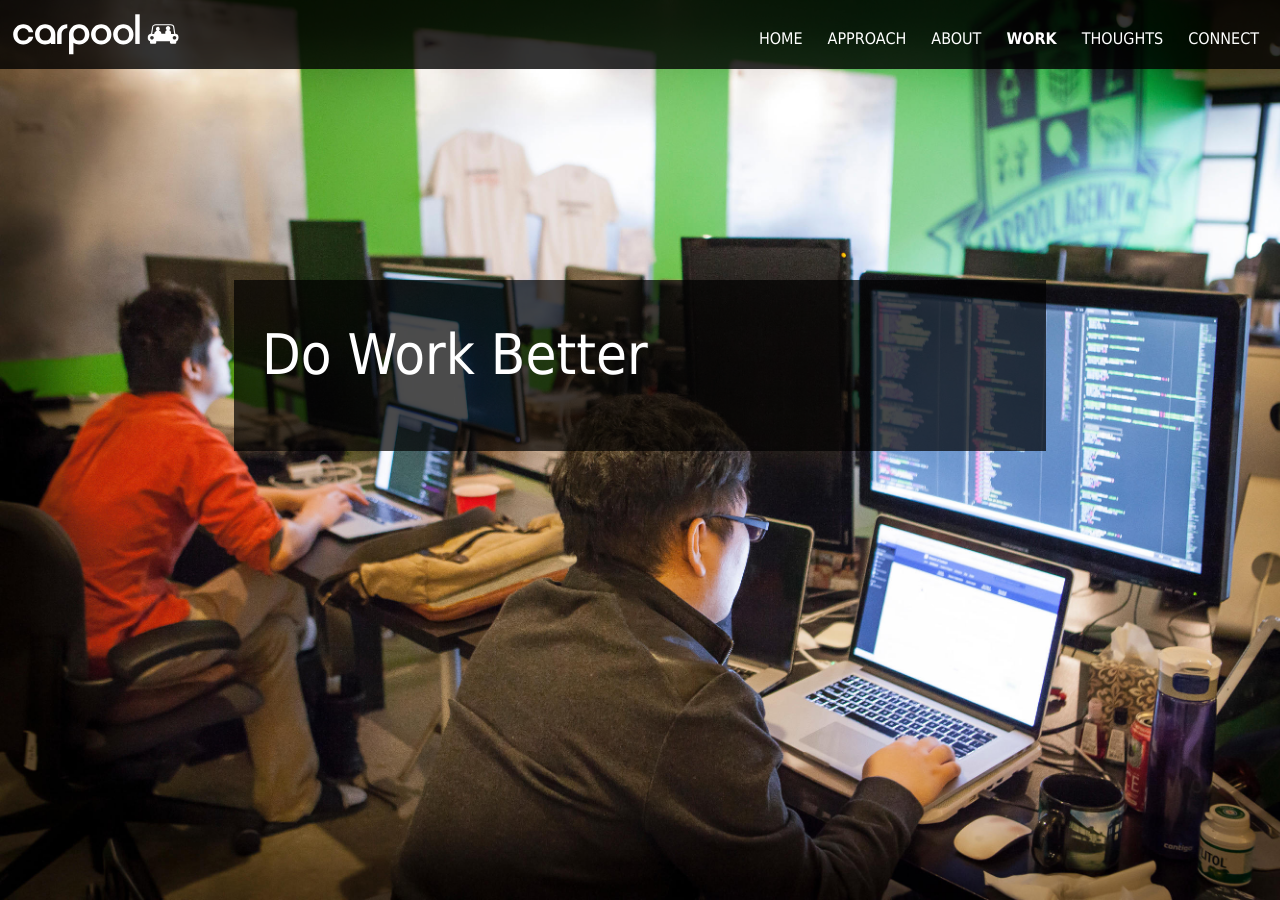
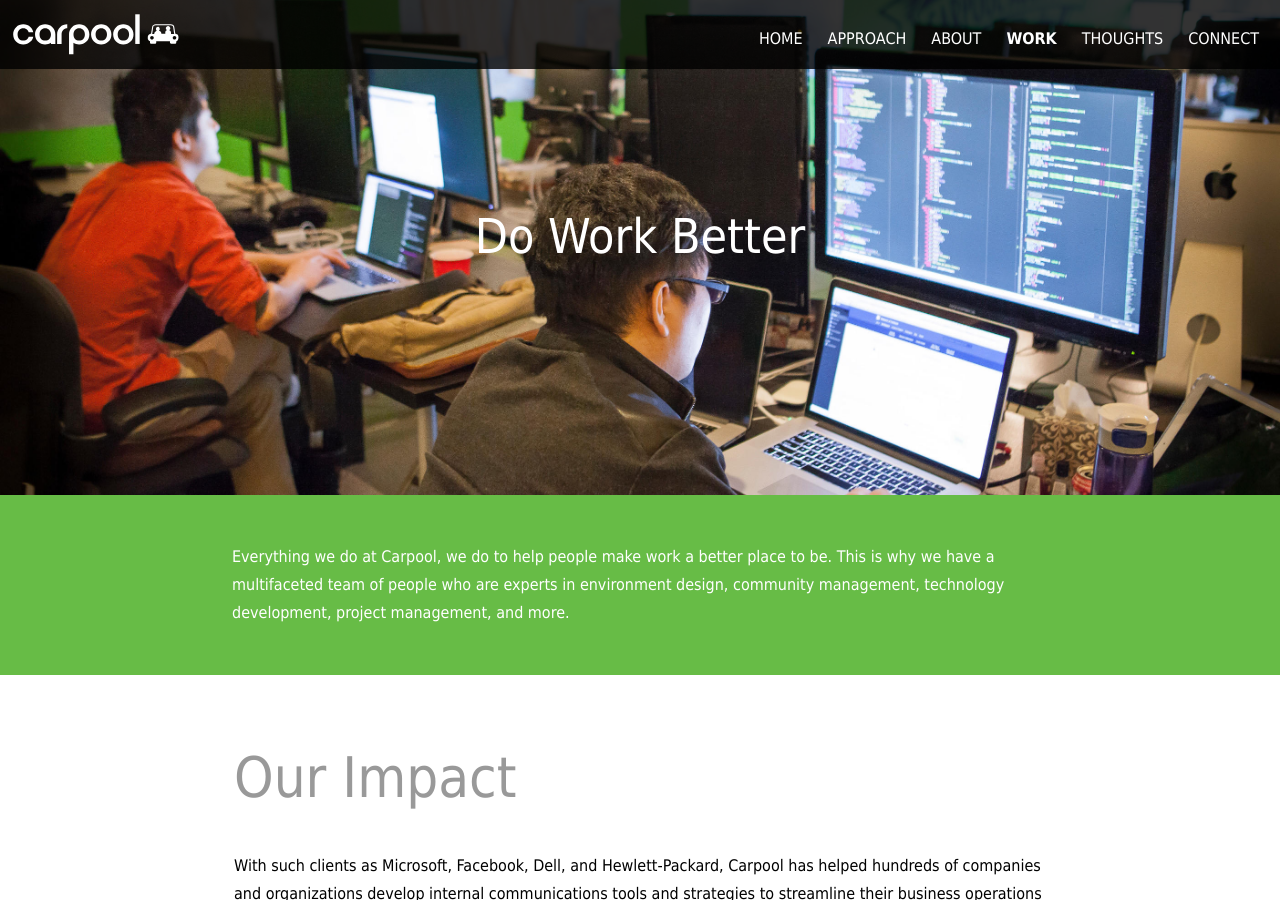
Before and after one commit to colinrigley/carpoolagency.github.io, a Jekyll site: the page built from work/index.html, in a window 1280 px wide and 900 px high. Built offline with Jekyll 4.4.1, drawn with Linux system fonts in a browser that asks for light colours.

```diff
--- a/carpool/css/main.css
+++ b/carpool/css/main.css
@@ -2440,16 +2440,49 @@
     color: #FFF;
     text-align: center;
     background: url('/carpool/img/9994.jpg');
-    background-size: contain;
+    background-size: cover;
     background-repeat: no-repeat;
     background-attachment: fixed;
-    height: 50vh;
+    height: 55vh;
 }
 
 #carpool #about .aboutTopPicture h1 {
     font-size: 48px;
     font-weight: lighter;
 }
+
+#carpool #work .workTopPicture {
+    color: #FFF;
+    text-align: center;
+    background: url('/carpool/img/9922.jpg');
+    background-size: cover;
+    background-repeat: no-repeat;
+    background-attachment: fixed;
+    height: 55vh;
+    background-position-y: -15em;
+}
+
+#carpool #work .workTopPicture h1 {
+  font-size: 48px;
+  font-weight: lighter;
+}
+
+#carpool #thoughts .thoughtsTopPicture {
+    color: #FFF;
+    text-align: center;
+    background: url('/carpool/img/9925.jpg');
+    background-size: cover;
+    background-repeat: no-repeat;
+    background-attachment: fixed;
+    height: 55vh;
+    background-position-y: -15em;
+}
+
+#carpool #thoughts .thoughtsTopPicture h1 {
+  font-size: 48px;
+  font-weight: lighter;
+}
+
 
 #carpool .homeTopPicture {
     background: url('/carpool/img/9902.gif');
--- a/work/index.html
+++ b/work/index.html
@@ -6,24 +6,9 @@
 *  Work starts here
 * -->
 <section id="work" class="carpool-page">
-    <div class="topMediaContainer">
-        <div class="innerContainer">
-            <div class="bgMedia" style="background-image: url('/carpool/img/9922.jpg');"></div>
-            <!-- <video class="bgMedia" autoplay="autoplay" muted="muted" loop="loop" poster="/carpool/img/background_images/work.png" style="width: 100%; height: 100%;">
-                <source src="/carpool/videos/landing_video.mp4" type="video/mp4">
-                <source src="carpool/videos/landing_video.webm" type="video/webm">
-                <source src="carpool/videos/landing_video.ogv" type="video/ogg">
-            </video> -->
-            <div class="video-overlay">
-                <div class="c-58 center-margin">
-                    <div class="wrapper">
-                        <div class="transparentBg relative"></div>
-                        <div class="overlayTitle relative">Do Work Better</div>
-                        <div class="overlayText relative">
-                        </div>
-                    </div>
-                </div>
-            </div>
+    <div class="workTopPicture">
+        <div class="row center-margin c-52 pt-12">
+          <h1>Do Work Better</h1>
         </div>
     </div>
 
```
Also changed, not shown: about/index.html (+0 -11 lines), thoughts/index.html (+12 -6 lines).
